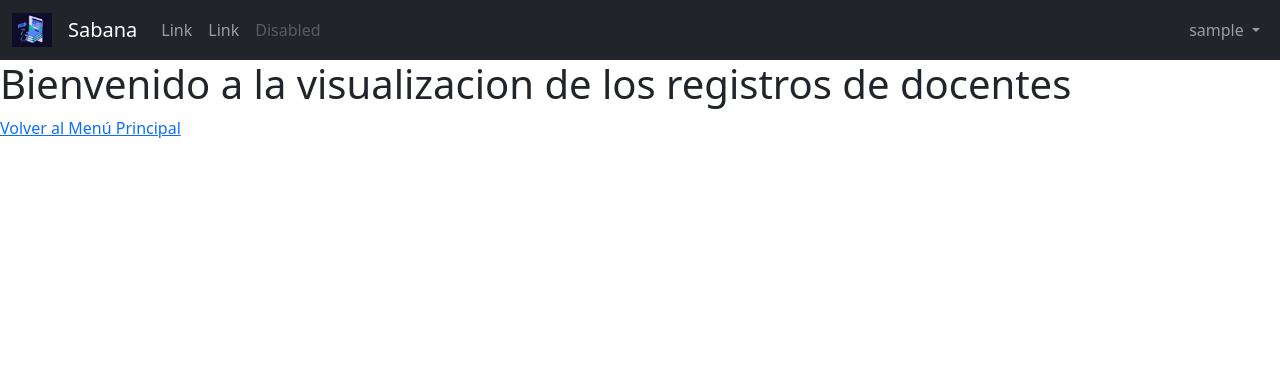
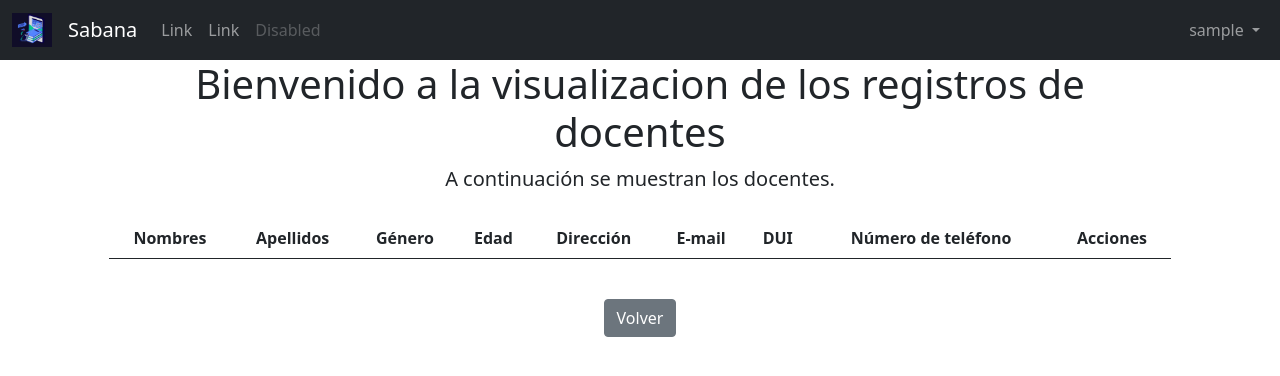
Before and after one commit to RR20102/DSI2024-SABANAPROYECT, a Django app: page /ver-docentes/ in a window 1280 px wide. Shown: the top 376 px of that part. Run offline with Django 3.2, Linux system fonts and the light colour scheme; the visitor is signed in with stand-in values (Sample User, id 1); lists and menus that the app fills with data are empty; the page is wider than the window, and the part outside it is not shown; some libraries are stand-ins or nearby versions.

Commit message:
verdocente

```diff
--- a/accounts/templates/accounts/verdocente.html
+++ b/accounts/templates/accounts/verdocente.html
@@ -1,10 +1,49 @@
 {% extends "accounts/templates/accounts/base.html" %}
-{% block title %} Sabana - Docentes {% endblock %}
+{% block title %} Visualizacion de Docentes {% endblock %}
 
 {% block content %}
 {% load static %}
 
-    <h1>Bienvenido a la visualizacion de los registros de docentes</h1>
-    <a href="{% url 'home' %}">Volver al Menú Principal</a>
+    <div class="row justify-content-center">
+        <div class="col-md-10 text-center">
+            <h1>Bienvenido a la visualizacion de los registros de docentes</h1>
+            <p class="lead">A continuación se muestran los docentes.</p>
+
+            <table class="table table-striped mt-4">
+                <thead>
+                    <tr>
+                        <th>Nombres</th>
+                        <th>Apellidos</th>
+                        <th>Género</th>
+                        <th>Edad</th>
+                        <th>Dirección</th>
+                        <th>E-mail</th>
+                        <th>DUI</th>
+                        <th>Número de teléfono</th>
+                        <th>Acciones</th>
+                    </tr>
+                </thead>
+                <tbody>
+                    {% for docente in docentes %}
+                        <tr>
+                            <td>{{ docente.nombreDocente }}</td>
+                            <td>{{ docente.apellidoDocente }}</td>
+                            <td>{{ docente.generoDocente }}</td>
+                            <td>{{ docente.edadDocente }}</td>
+                            <td>{{ docente.direccionDocente }}</td>
+                            <td>{{ docente.correoDocente }}</td>
+                            <td>{{ docente.dui }}</td>
+                            <td>{{ docente.numeroTelefono }}</td>
+                            <td>
+                                <!--<a href="{% url 'editardocente' docente.id %}" class="btn btn-sm btn-warning">Editar</a> -->
+                            </td>
+                        </tr>
+                    {% endfor %}
+                </tbody>
+            </table>
+
+            <a href="{% url 'home' %}" class="btn btn-secondary mt-4">Volver</a>
+        </div>
+    </div>
 
 {% endblock %}
--- a/accounts/views.py
+++ b/accounts/views.py
@@ -134,8 +134,10 @@ def registrodocente(request):
             return redirect('registrodocente')
 
     return render(request, 'accounts/registrodocente.html', {'form':form})
+
 @login_required
 def docentes_view(request):
+
     return render(request, 'accounts/verdocente.html')
 
 @login_required
```
Also changed, not shown: accounts/models.py (+5 -18 lines), accounts/templates/accounts/registrodocente.html (+35 -34 lines).
